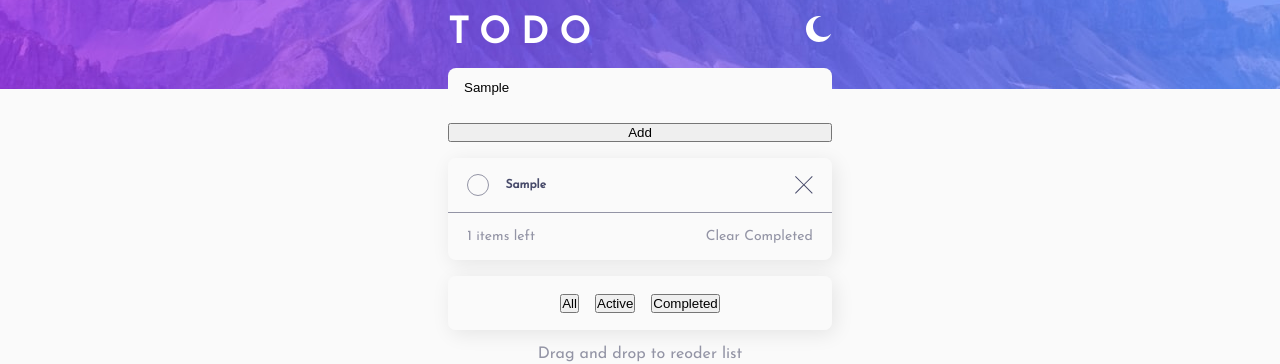
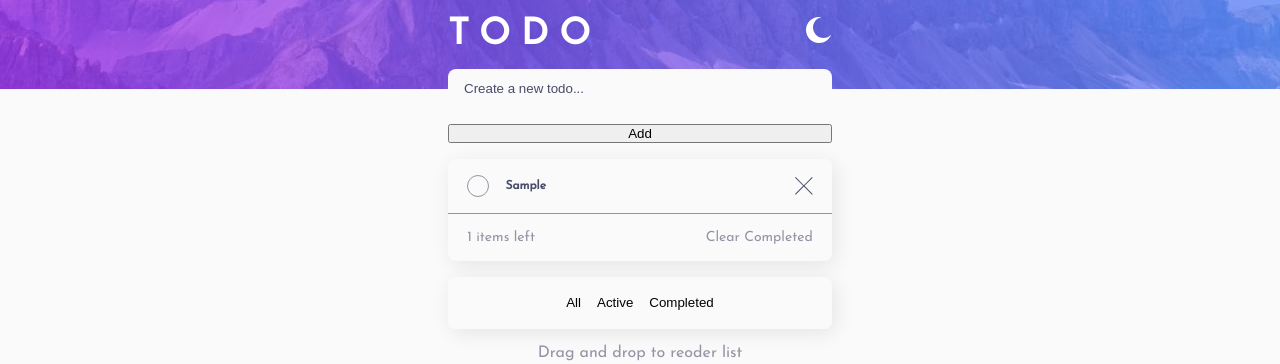
Before and after one commit to NgohBuilds/react-learning-project, a React (Vite) app in the folder Todo_App/: page / in a window 1280 px wide. Both pictures are taken after typing "Sample" into the empty fields and a click on the button "Add". Shown: the part 211-575 px from the top of the page. Built offline with nearby package versions, Linux system fonts and the light colour scheme.

Commit message:
FEATURE : Delete tasks and Delete Completed tasks

```diff
--- a/Todo_App/src/App.jsx
+++ b/Todo_App/src/App.jsx
@@ -36,6 +36,7 @@ function App() {
 
   function handleAddTask(){
 
+
     setTasks(prevTask => [
       {
       id : Date.now(),
@@ -43,6 +44,7 @@ function App() {
       completed : false
     },
     ...prevTask])
+    setInputValue("")
   }
 
   function handleChecked(id){
@@ -57,6 +59,16 @@ function App() {
   function handleBtnFilter(btnName){
     setFilter(btnName)
 
+  }
+
+  function deleteTasks(id){
+    //delete
+    // setSupprimer(Tasks.filter(task => task.id != id))
+    setTasks(previousTask => previousTask.filter(task => task.id !== id))
+  }
+
+  function clearCompletedTask(){
+    setTasks(previousTask => previousTask.filter(task => !task.completed))
   }
 
   return (
@@ -84,7 +96,7 @@ function App() {
                   {task.completed ? <p className="checked">{task.content}</p> : <p>{task.content}</p> }
 
                 </div>
-                <img src={cross} width="18" height="18"/>
+                <img src={cross} width="18" height="18" onClick={()=> deleteTasks(task.id)}/>
               </li>)
             )}
 
@@ -92,7 +104,7 @@ function App() {
 
           <div className="summary">
             <span className="itemsLeft">{leftTasks.length} items left</span>
-            <span className="clearCompleted">Clear Completed</span>
+            <span className="clearCompleted" onClick={clearCompletedTask}>Clear Completed</span>
           </div>
         </div>
 
--- a/Todo_App/src/index.css
+++ b/Todo_App/src/index.css
@@ -66,6 +66,8 @@ html {
     --bg-mobile: url(./assets/bg-mobile-light.jpg);
     --theme-config-icon :url(./assets/icon-moon.svg);
     --task-desc : var(--Navy850);
+    --text-hover : var(--Navy850)
+
 
 }
 
@@ -81,6 +83,8 @@ html.dark {
     --bg-mobile: url(./assets/bg-mobile-dark.jpg);
     --task-desc : var(--purple-300);
     --theme-config-icon :url(./assets/icon-sun.svg);
+    --text-hover : var(--purple-100-hover)
+
 
 
 
@@ -252,10 +256,25 @@ body{
     justify-content: center;
     background-color: var(--bg-color-Task);
 
+}
+
+.filter-btn button{
+    background: transparent;
+    outline: none;
+    border: none;
+}
+
+.filter-btn button:hover{
 
 }
 
 
+.clearCompleted{
+    cursor: pointer;
+}
+.clearCompleted:hover{
+    color: var(--text-hover);
+}
 
 .active{
     color: var(--filter-selected);
```
